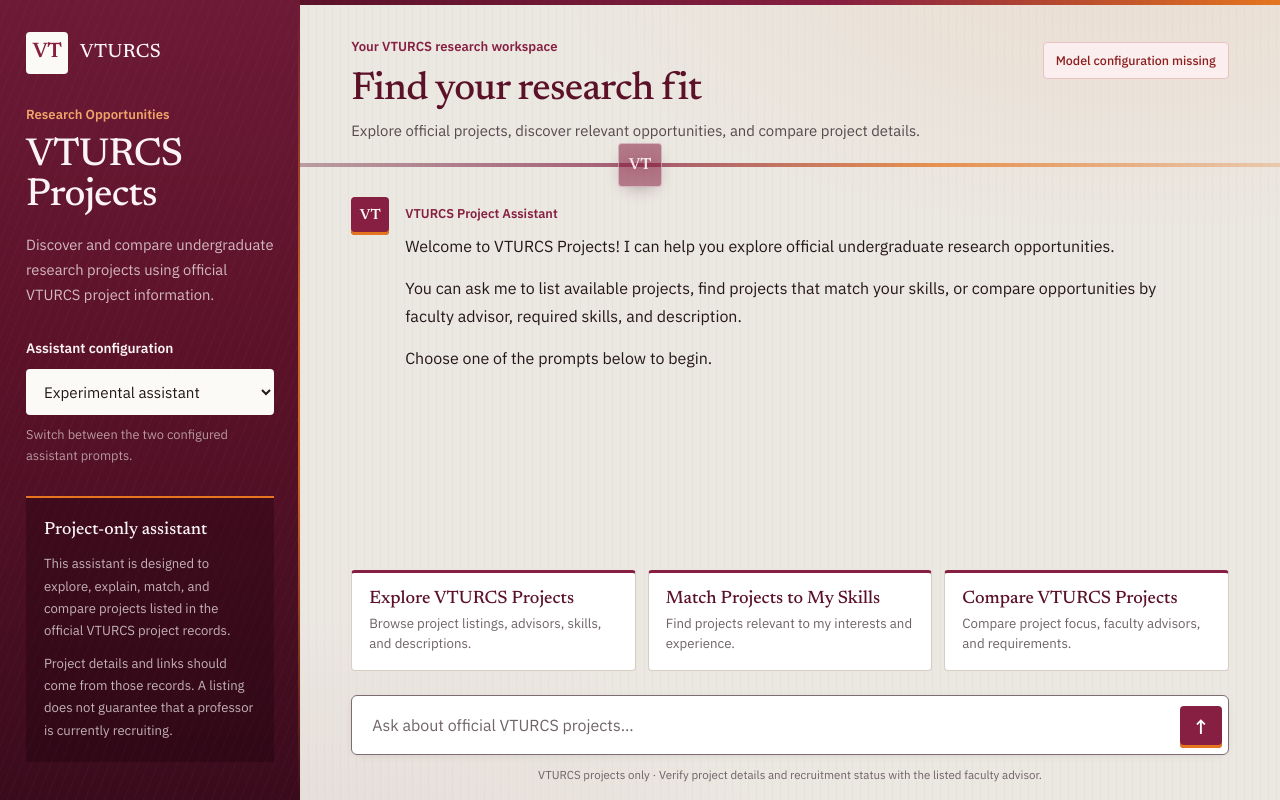
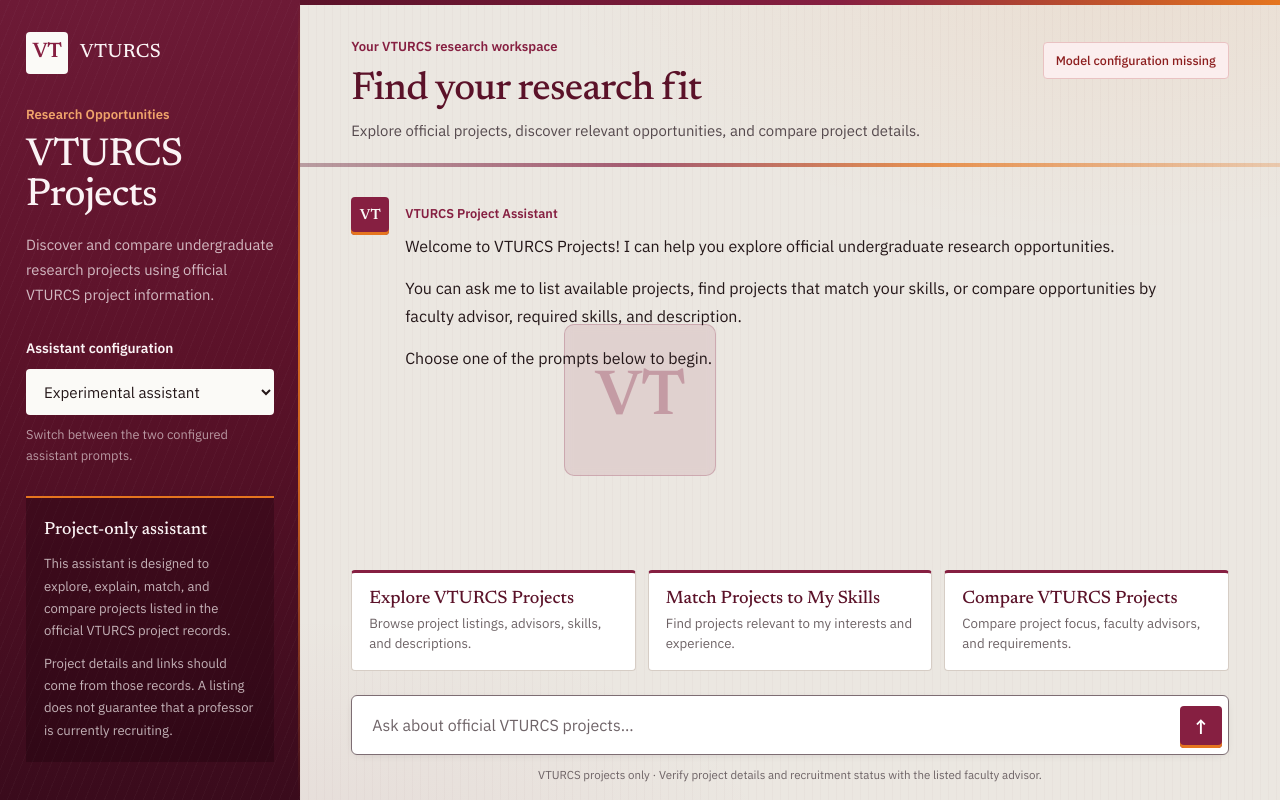
Before and after one commit to apurbobarua222-commits/VTUCRS-Team3-Prototype, a Flask app: page / in a window 1280 px wide. Run offline with Flask 3, Linux system fonts and the light colour scheme; some libraries are stand-ins or nearby versions.

Commit message:
new front end

```diff
--- a/static/style.css
+++ b/static/style.css
@@ -35,7 +35,7 @@
 
     --gutter: clamp(20px, 4vw, 52px);
 
-    /* Sidebar width, used to center the VT seal on the full screen */
+    /* Sidebar width. The grid uses it, and the layout reads it on each breakpoint. */
     --sidebar-w: 300px;
 }
 
@@ -309,6 +309,33 @@ a:focus-visible {
     pointer-events: none;
 }
 
+/* Translucent VT watermark, fixed to the exact center of the screen.
+   It sits behind the conversation and does not block clicks. */
+.chat-area::after {
+    content: "VT";
+    position: fixed;
+    top: 50%;
+    left: 50vw;
+    z-index: 0;
+    display: flex;
+    align-items: center;
+    justify-content: center;
+    width: 150px;
+    height: 150px;
+    transform: translate(-50%, -50%);
+    border: 1.5px solid rgba(134, 31, 65, 0.22);
+    border-radius: 10px;
+    background: rgba(134, 31, 65, 0.1);
+    -webkit-backdrop-filter: blur(4px);
+    backdrop-filter: blur(4px);
+    color: rgba(134, 31, 65, 0.3);
+    font-family: var(--font-display);
+    font-size: 64px;
+    font-weight: 600;
+    letter-spacing: -0.02em;
+    pointer-events: none;
+}
+
 .chat-header {
     position: relative;
     display: flex;
@@ -337,35 +364,6 @@ a:focus-visible {
         rgba(229, 117, 31, 0.75) 65%,
         rgba(229, 117, 31, 0.25) 100%
     );
-    pointer-events: none;
-}
-
-/* Translucent VT seal, centered on the full screen.
-   The header starts at the sidebar edge, so the sidebar width is subtracted
-   from the viewport center. */
-.chat-header::before {
-    content: "VT";
-    position: absolute;
-    bottom: -20px;
-    left: calc(50vw - var(--sidebar-w));
-    z-index: 2;
-    display: flex;
-    align-items: center;
-    justify-content: center;
-    width: 42px;
-    height: 42px;
-    transform: translateX(-50%);
-    border: 1px solid rgba(255, 255, 255, 0.45);
-    border-radius: 4px;
-    background: rgba(134, 31, 65, 0.55);
-    -webkit-backdrop-filter: blur(8px);
-    backdrop-filter: blur(8px);
-    box-shadow: 0 6px 18px -8px rgba(58, 11, 28, 0.45);
-    color: rgba(251, 243, 245, 0.92);
-    font-family: var(--font-display);
-    font-size: 16px;
-    font-weight: 600;
-    letter-spacing: -0.01em;
     pointer-events: none;
 }
 
@@ -429,6 +427,8 @@ a:focus-visible {
     overscroll-behavior: contain;
     scroll-behavior: smooth;
     background: transparent;
+    position: relative;
+    z-index: 1;
 }
 
 .message {
@@ -662,6 +662,8 @@ a:focus-visible {
     flex: 0 0 auto;
     padding: 6px var(--gutter) 18px;
     background: transparent;
+    position: relative;
+    z-index: 1;
 }
 
 .suggestion,
@@ -935,6 +937,12 @@ a:focus-visible {
         background: linear-gradient(90deg, transparent 0%, var(--orange) 40%, var(--orange) 60%, transparent 100%);
     }
 
+    .chat-area::after {
+        width: 96px;
+        height: 96px;
+        font-size: 40px;
+    }
+
     .brand-mark {
         flex-basis: 30px;
         width: 30px;
@@ -988,13 +996,6 @@ a:focus-visible {
 
     .chat-subtitle {
         display: none;
-    }
-
-    .chat-header::before {
-        width: 34px;
-        height: 34px;
-        bottom: -17px;
-        font-size: 13px;
     }
 
     .status-badge {
```
